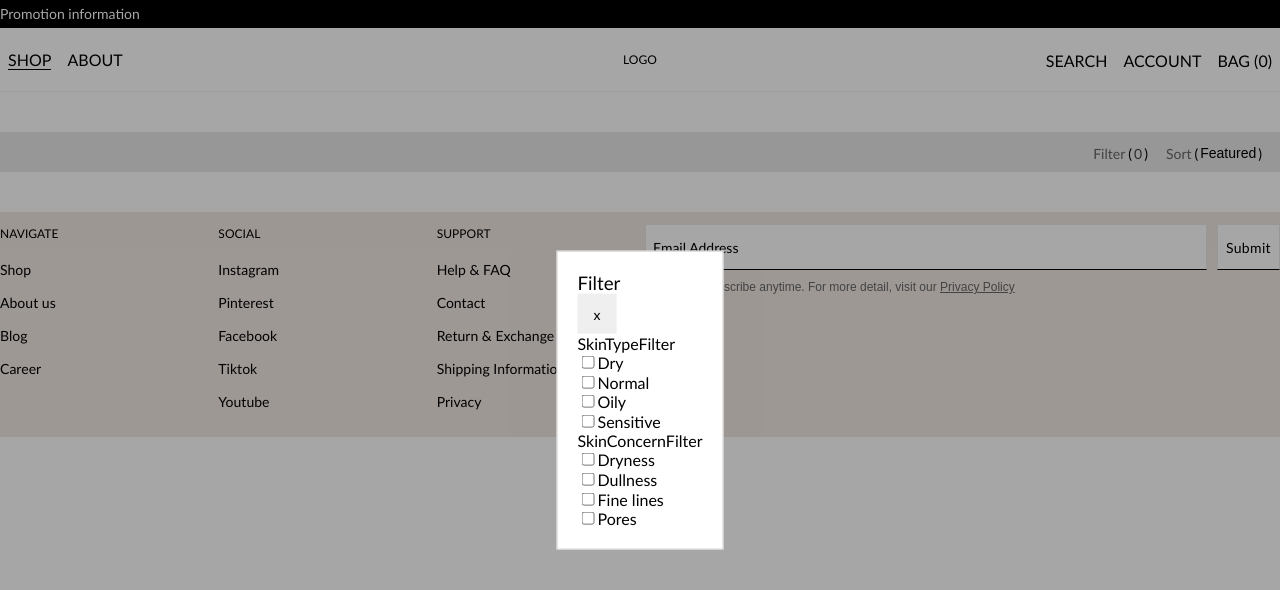
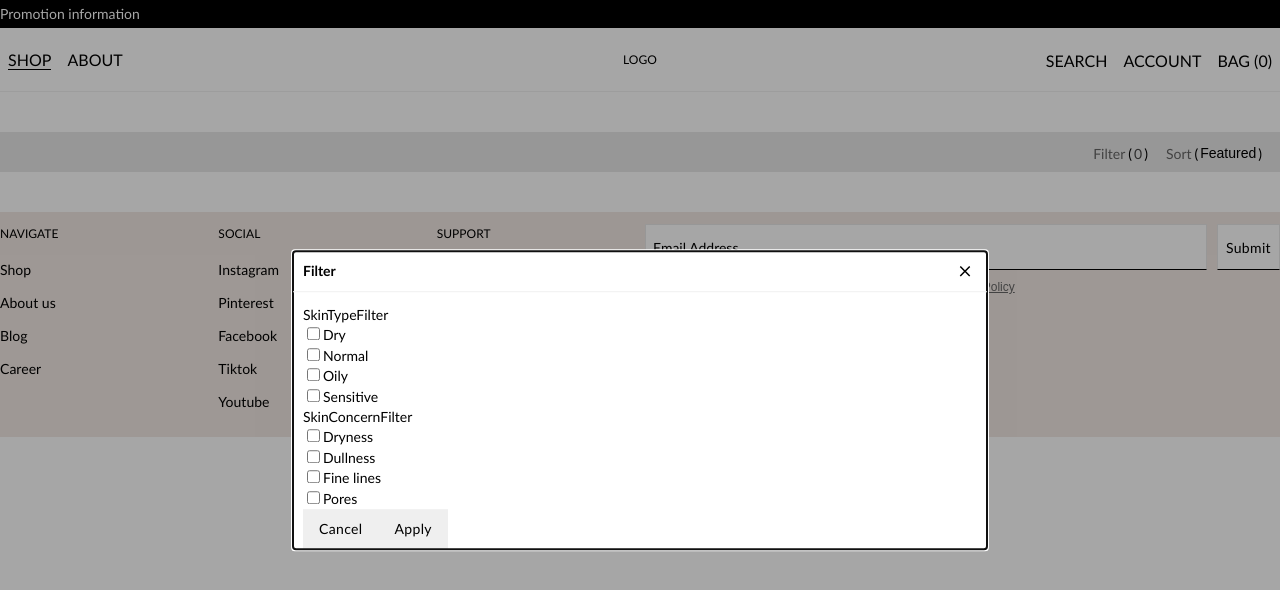
Before and after one commit to tinxtin/ecom, a React (Vite) app: page /collection/all in a window 1280 px wide. Both pictures are taken after a click on the element "Filter". Shown: the top 590 px of the page. Built offline with nearby package versions, Linux system fonts and the light colour scheme.

Commit message:
add material ui icons + basic styling for filter modal

```diff
--- a/package.json
+++ b/package.json
@@ -10,6 +10,10 @@
     "preview": "vite preview"
   },
   "dependencies": {
+    "@emotion/react": "^11.11.4",
+    "@emotion/styled": "^11.11.5",
+    "@mui/icons-material": "^5.15.20",
+    "@mui/material": "^5.15.20",
     "react": "^18.2.0",
     "react-dom": "^18.2.0",
     "react-modal": "^3.16.1",
--- a/src/components/action/toolbar.jsx
+++ b/src/components/action/toolbar.jsx
@@ -1,4 +1,5 @@
 import { useState, useEffect, useRef  } from 'react';
+import CloseIcon from '@mui/icons-material/Close';
 import ReactModal from 'react-modal';
 ReactModal.setAppElement('#root');
 
@@ -72,33 +73,19 @@ export const Toolbar = () => {
                     </span>
                 </span>
                 <ReactModal
+                    className='collection__modal modal'
+                    overlayClassName='collection__modal-overlay'
                     isOpen={modalIsOpen}
                     onRequestClose={closeModal}
                     contentLabel='Modal'
-                    style={{
-                        overlay: {
-                            backgroundColor: 'rgba(0, 0, 0, .35)',
-                            zIndex: '100'
-                        },
-                        content: {
-                            top: '50%',
-                            left: '50%',
-                            right: 'auto',
-                            bottom: 'auto',
-                            borderRadius: 'none',
-                            marginRight: '-50%',
-                            zIndex: '101',
-                            transform: 'translate(-50%, -50%)',
-                        }
-                    }}
                 >
                     <header className='collection__modal-header'>
-                        <h3 className='collection__modal-title'>
+                        <h3 className='collection__modal-header-title'>
                             { tool }
                         </h3>
-                        <button className='collection__modal-close btn'>
+                        <button className='collection__modal-close btn btn__icon' type='button'>
                             <span className='screenreader'> Close </span>
-                            x
+                            <CloseIcon className='icon__close'/>
                         </button>
                     </header>
                     <div className='collection__modal-content'>
@@ -125,6 +112,14 @@ export const Toolbar = () => {
                                         </div>
                                     )
                                 })}
+                            </div>
+                            <div className='filter__btn-group'>
+                                <button className='btn-secondary btn'>
+                                    Cancel
+                                </button>
+                                <button className='btn-primary btn'>
+                                    Apply
+                                </button>
                             </div>
                         </form>
                     </div>
--- a/src/styles/style.css
+++ b/src/styles/style.css
@@ -128,6 +128,27 @@ fieldset {
   transition: opacity 0.3s ease-out 0.15s;
 }
 
+.icon__close {
+  width: 0.75em !important;
+  height: 0.75em !important;
+}
+
+.btn {
+  border: none;
+  border-radius: 0;
+  appearance: none;
+  display: inline-flex;
+  justify-content: center;
+  align-items: center;
+  letter-spacing: 0.025em;
+  padding: 0.5rem 1rem;
+  min-height: 2.5rem;
+  transition: font-size 0.4s ease-in-out;
+}
+.btn__fullsize {
+  width: 100%;
+  min-width: 100% !important;
+}
 .btn__link {
   background-color: transparent;
   border-bottom: 1px solid rgb(0, 0, 0);
@@ -139,6 +160,17 @@ fieldset {
   border: 0;
   color: rgb(70, 69, 69);
   padding: 0;
+}
+.btn__icon {
+  background-color: #fff;
+  background-image: none;
+  border: none;
+  border-radius: 0;
+  appearance: none;
+  cursor: pointer;
+  padding: 0;
+  width: 2.5rem;
+  height: 2.5rem;
 }
 
 .promoBar {
@@ -344,23 +376,6 @@ fieldset {
 .swiper__draggable {
   cursor: grab;
   user-select: none;
-}
-
-.btn {
-  border: none;
-  border-radius: 0;
-  appearance: none;
-  display: inline-flex;
-  justify-content: center;
-  align-items: center;
-  letter-spacing: 0.025em;
-  padding: 0.5rem 1rem;
-  min-height: 2.5rem;
-  transition: font-size 0.4s ease-in-out;
-}
-.btn__fullsize {
-  width: 100%;
-  min-width: 100% !important;
 }
 
 .card__product {
@@ -687,6 +702,65 @@ fieldset {
 .collection__filter-btn {
   display: inline-flex;
 }
+.collection__modal {
+  position: absolute;
+  display: inline-block;
+  max-width: 43.5rem;
+  width: 100%;
+  inset: 50% auto auto 50%;
+  border: 1px solid rgb(204, 204, 204);
+  background: rgb(255, 255, 255);
+  padding: 0 0.625rem 0 0.625rem;
+  vertical-align: middle;
+  z-index: 101;
+  transform: translate(-50%, -50%);
+}
+.collection__modal-overlay {
+  position: fixed;
+  inset: 0px;
+  background-color: rgba(0, 0, 0, 0.35);
+  z-index: 100;
+  font-size: 0.875rem;
+  line-height: 140%;
+}
+.collection__modal-header {
+  margin-bottom: 1rem;
+  position: relative;
+  padding: 0.625rem 0 0.5rem;
+}
+.collection__modal-header:after {
+  content: "";
+  position: absolute;
+  bottom: -0.1875rem;
+  left: -0.625rem;
+  display: block;
+  border-bottom: 1px solid #f0f0f0;
+  width: calc(100% + 1.25rem);
+}
+.collection__modal-header-title {
+  margin: 0;
+  font-weight: 600;
+  text-align: left;
+  font-size: 0.875rem;
+  line-height: 1.225rem;
+}
+.collection__modal-close {
+  font-size: 1rem;
+  margin: 0;
+  position: absolute;
+  right: -0.3125rem;
+  top: 0;
+  min-height: 2.3125rem;
+  z-index: 2;
+  animation: none;
+  background: 0 0;
+  outline: 0;
+}
+@media only screen and (min-width: 1025px) {
+  .collection__modal-close {
+    right: -0.5rem;
+  }
+}
 
 
 
--- a/src/styles/style.scss
+++ b/src/styles/style.scss
@@ -129,7 +129,30 @@ fieldset {
   transition: opacity .3s ease-out .15s;
 }
 
+.icon {
+
+  &__close {
+    width: .75em !important;
+    height: .75em !important;
+  }
+}
+
 .btn {
+  border: none;
+  border-radius: 0;
+  appearance: none;
+  display: inline-flex;
+  justify-content: center;
+  align-items: center;
+  letter-spacing: 0.025em;
+  padding: .5rem 1rem;
+  min-height: 2.5rem;
+  transition: font-size .4s ease-in-out;
+
+  &__fullsize {
+    width: 100%;
+    min-width: 100% !important;
+  }
 
   &__link {
     background-color: transparent;
@@ -143,6 +166,18 @@ fieldset {
     border: 0;
     color: rgb(70, 69, 69);
     padding: 0;
+  }
+
+  &__icon {
+    background-color: #fff;
+    background-image: none;
+    border: none;
+    border-radius: 0;
+    appearance: none;
+    cursor: pointer;
+    padding: 0;
+    width: 2.5rem;
+    height: 2.5rem;
   }
 }
 
@@ -398,25 +433,6 @@ fieldset {
     user-select: none;
   }
 }
-
-.btn {
-  border: none;
-  border-radius: 0;
-  appearance: none;
-  display: inline-flex;
-  justify-content: center;
-  align-items: center;
-  letter-spacing: 0.025em;
-  padding: .5rem 1rem;
-  min-height: 2.5rem;
-  transition: font-size .4s ease-in-out;
-
-  &__fullsize {
-    width: 100%;
-    min-width: 100% !important;
-  }
-}
-
 
 .card {
 
@@ -793,6 +809,70 @@ fieldset {
       display: inline-flex;
     }
   }
+
+  &__modal {
+    position: absolute;
+    display: inline-block;
+    max-width: 43.5rem;
+    width: 100%;
+    inset: 50% auto auto 50%;
+    border: 1px solid rgb(204, 204, 204);
+    background: rgb(255, 255, 255);
+    padding: 0 .625rem 0 .625rem;
+    vertical-align: middle;
+    z-index: 101;
+    transform: translate(-50%, -50%);
+
+    &-overlay {
+      position: fixed;
+      inset: 0px;
+      background-color: rgba(0, 0, 0, 0.35);
+      z-index: 100;
+      font-size: .875rem;
+      line-height: 140%;
+    }
+
+    &-header {
+      margin-bottom: 1rem;
+      position: relative;
+      padding: .625rem 0 .5rem;
+
+      &:after {
+        content: '';
+        position: absolute;
+        bottom: -.1875rem;
+        left: -.625rem;
+        display: block;
+        border-bottom: 1px solid #f0f0f0;
+        width: calc(100% + 1.25rem);
+      }
+
+      &-title {
+        margin: 0;
+        font-weight: 600;
+        text-align: left;
+        font-size: .875rem;
+        line-height: 1.225rem;
+      }
+    }
+
+    &-close {
+      font-size: 1rem;
+      margin: 0;
+      position: absolute;
+      right: -.3125rem;
+      top: 0;
+      min-height: 2.3125rem;
+      z-index: 2;
+      animation: none;
+      background: 0 0;
+      outline: 0;
+
+      @media only screen and (min-width: 1025px) {
+        right: -.5rem;
+      }
+    }
+  }
 }
 
 
```
Also changed, not shown: 2 other files (tests, documents, lock files or other folders).
